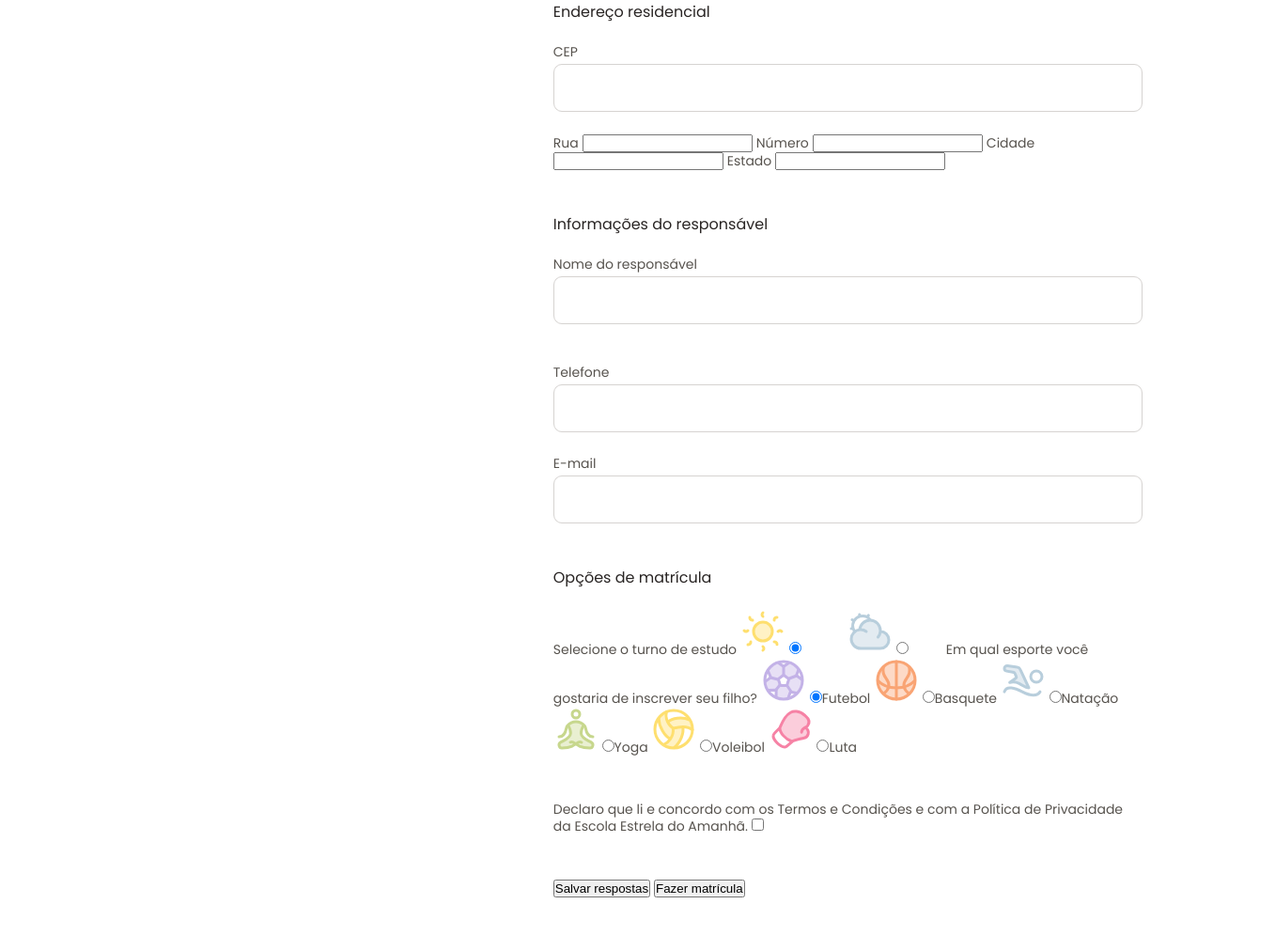
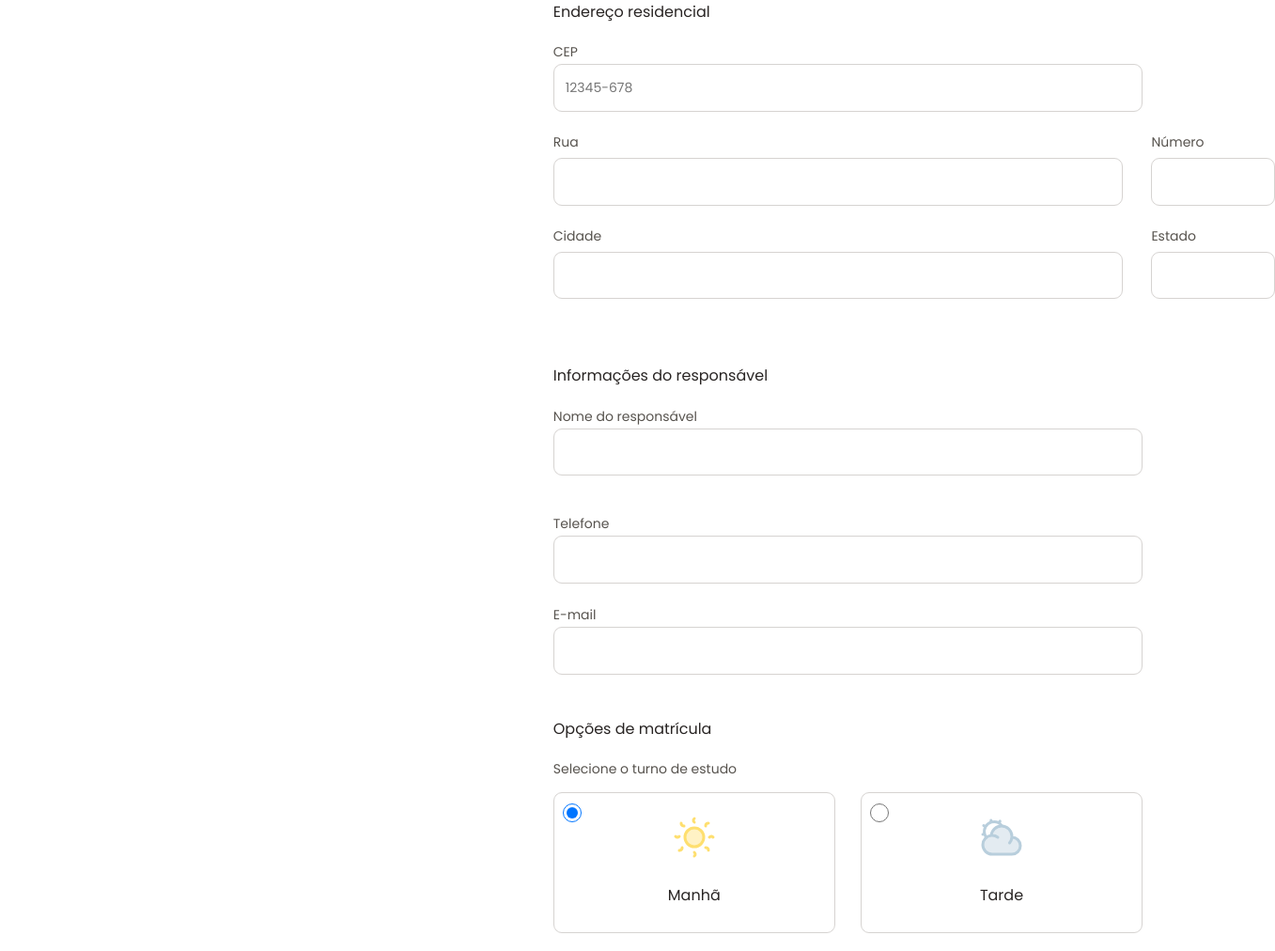
Before and after one commit to barbaragspires/projeto-rockeseat-formulario, a plain HTML site: page image/index.html in a window 1280 px wide. Shown: the part 930-1942 px from the top of the page at 94% size, 1357 px wide, since content can reach past the window. Drawn offline with nearby package versions, Linux system fonts and the light colour scheme.

Commit message:
algumas alterações  no CSS
Estilizei as partes que estavam faltando do HTML.

```diff
--- a/image/index.css
+++ b/image/index.css
@@ -9,8 +9,6 @@
 	background-repeat: no-repeat;
 	background-attachment: fixed;
 	width:100%;
-
-
 
 }
 
@@ -49,7 +47,120 @@
 
 #input-birth-certificate{
 	opacity: 0;
-	padding: 42px;
+	padding: 65px 241px;
 	position: absolute;
 	cursor: pointer;
 }
+
+.grid-div{
+	display: grid;
+	grid-template-areas:
+	"label-street label-number"
+	"input-street input-number"
+	"label-city   label-state"
+	"input-city   input-state";
+}
+
+.label-street{
+	grid-column: 1/2;
+	grid-row: 1/2;
+}
+
+.input-street{
+	grid-row: 2/2 ;
+	grid-column: 1/1;
+	font: var(--heading5);
+	color:var(--text-secondary);
+	border: 1px solid var(--stroke-default);
+	border-radius: 9px;
+	margin-block: 4px 24px;
+	padding: 16px 12px;
+	width: 69ch;
+	margin-right: 30px;
+}
+
+.label-city{
+	grid-column: 1/2;
+	grid-row: 3/4
+}
+
+.input-city{
+	grid-column: 1/2;
+	grid-row: 4/5 ;
+	font: var(--heading5);
+	color:var(--text-secondary);
+	border: 1px solid var(--stroke-default);
+	border-radius: 9px;
+	margin-block: 4px 24px;
+	padding: 16px 12px;
+	width: 69ch;
+	margin-right: 30px;
+
+}
+
+.input-number,
+.input-state{
+	font: var(--heading5);
+	color:var(--text-secondary);
+	border: 1px solid var(--stroke-default);
+	border-radius: 9px;
+	margin-block: 4px 24px;
+	padding: 16px 12px;
+	width: 15ch;
+}
+
+.section-flex{
+	display: flex;
+	justify-content: space-between;
+	margin-block: 16px 24px;
+}
+
+
+.study-shift{
+	display: flex;
+	flex-direction: column;
+	border: 1px solid var(--stroke-default);
+	border-radius: 9px;
+	width: 300px;
+	height: 150px;
+	justify-content: center;
+	align-items: center;
+	margin-bottom: 16px
+
+}
+
+#study-shift{
+	position: relative;
+	border-bottom-color: var(--stroke-default);
+	width: 20px;
+	height: 20px;
+	right: 130px;
+	bottom: 60px;
+	cursor: pointer;
+
+}
+
+.flex-activies{
+	display: flex;
+	flex-wrap: wrap;
+	justify-content: space-between;
+	width: auto;
+	gap: 16px;
+	margin-top:16px;
+	& span{
+		display: flex;
+
+		justify-content: center;
+		align-items: center;
+		width: 240px;
+		height: 130px;
+		border: 1px solid var(--stroke-default);
+		border-radius: 9px;
+	}
+
+}
+
+.text-information a{
+	text-decoration: none;
+	color: var(--brand-dark);
+}
--- a/image/index.html
+++ b/image/index.html
@@ -40,7 +40,7 @@
 					<label for="name">Nome completo</label>
 					<input class="display-block" type="text" name="" id="name" required>
 					<label for="date-of-birth">Data de nascimento</label>
-					<input class="display-block" type="date" name="" id="date-of-birth" required>
+					<input class="display-block" placeholder="DD/MM/AAAA" type="date" name="" id="date-of-birth" required>
 					<label for="sex">Sexo</label>
 					<select class="display-block" name="" id="sex" required>
 						<option value="female">Feminino</option>
@@ -62,19 +62,17 @@
 					Endereço residencial
 				</h2>
 				<label for="adress-code">CEP</label>
-				<input class="display-block" type="number" name="" id="adress-code" required>
-
-				<label for="street">Rua</label>
-				<input type="text" name="" id="street">
-
-				<label for="number">Número</label>
-				<input type="number" name="" id="number" required>
-
-				<label for="city">Cidade</label>
-				<input type="text" name="" id="city" required>
-
-				<label for="state">Estado</label>
-				<input type="text" name="" id="state" required>
+				<input placeholder="12345-678" pattern="\d{5}-\d{3}" maxlength="9" minlength="9" class="display-block" type="text" name="" id="adress-code" required>
+				<div class="grid-div">
+					<label class="label-street" for="street">Rua</label>
+					<input class="input-street" type="text" name="" id="street">
+					<label class="label-number" for="number">Número</label>
+					<input class="input-number" type="text" maxlength="4" pattern="\d{1,4}" id="number" required>
+					<label class="label-city" for="city">Cidade</label>
+					<input class="input-city" type="text" name="" id="city" required>
+					<label class="label-state" for="state">Estado</label>
+					<input class="input-state" maxlength="2" minlength="2" type="text" name="" id="state" required>
+				</div>
 			</section>
 			<section class="section-margin">
 				<h2 class="heading-h2">
@@ -96,55 +94,66 @@
 					Opções de matrícula
 				</h2>
 				<label for="study-shift">Selecione o turno de estudo</label>
-				<span>
+				<div class="section-flex">
+					<span class="study-shift">
 						<img src="icons/sun-02.svg" alt="">
-					<input type="radio" value="1" name="option-shift" checked id="study-shift">Manhã
+						<input type="radio" value="1" name="option-shift" checked id="study-shift">
+						<p class="text-information">Manhã</p>
 					</span>
-				<span>
+					<span class="study-shift">
 						<img src="icons/sun-cloud-02.svg" alt="">
-					<input type="radio" value="2" name="option-shift" id="study-shift">Tarde
+						<input type="radio" value="2" name="option-shift" id="study-shift">
+						<p class="text-information">Tarde</p>
 					</span>
-
+				</div>
 			<label for="activities">Em qual esporte você gostaria de inscrever seu filho?</label>
+				<div class="flex-activies">
 					<span>
 						<label for="activities">
 							<img src="icons/football.svg" alt="">
-						<input type="radio" value="1" name="option-sports" checked id="activities">Futebol
+							<input type="radio" value="1" name="option-sports" checked id="activities">
+							<p class="text-information">Futebol</p>
 						</label>
 					</span>
 					<span>
 						<label for="basketball">
 							<img src="icons/basketball-02.svg" alt="">
-						<input type="radio" value="2" name="option-sports" id="basketball">Basquete
+							<input type="radio" value="2" name="option-sports" id="basketball">
+							<p class="text-information">Basquete</p>
 						</label>
 					</span>
 					<span>
 						<label for="swimming">
 							<img src="icons/swimming.svg" alt="">
-						<input type="radio" value="3" name="option-sports" id="swimming">Natação
+							<input type="radio" value="3" name="option-sports" id="swimming">
+							<p class="text-information">Natação</p>
 						</label>
 					</span>
 					<span>
 						<label for="yoga">
 							<img src="icons/yoga-02.svg" alt="">
-						<input type="radio" value="4" name="option-sports" id="yoga">Yoga
+							<input type="radio" value="4" name="option-sports" id="yoga">
+							<p class="text-information">Yoga</p>
 						</label>
 					</span>
 					<span>
 						<label for="volleyball">
 							<img src="icons/volleyball.svg" alt="">
-						<input type="radio" value="5" name="option-sports" id="volleyball">Voleibol
+							<input type="radio" value="5" name="option-sports" id="volleyball">
+							<p class="text-information">Voleibol</p>
 						</label>
 					</span>
 					<span>
 						<label for="boxing">
 							<img src="icons/boxing-glove-01.svg" alt="">
-						<input type="radio" value="6" name="option-sports" id="boxing">Luta
+							<input type="radio" value="6" name="option-sports" id="boxing">
+							<p class="text-information">Luta</p>
 						</label>
 					</span>
+				</div>
 			</section>
 			<section class="section-margin">
-				<label for="declaration-veracity">Declaro que li e concordo com os Termos e Condições e com a Política de Privacidade da Escola Estrela do Amanhã.</label>
+				<label class="text-information" for="declaration-veracity">Declaro que li e concordo com os <a href="#">Termos e Condições</a> e com a <a href="#">Política de Privacidade</a> da Escola Estrela do Amanhã.</label>
 				<input type="checkbox" name="" id="" required>
 			</section>
 			<section class="section-margin">
--- a/image/utilities.css
+++ b/image/utilities.css
@@ -21,6 +21,7 @@
 label, option{
 	font: var(--heading5);
 	color:var(--text-secondary);
+	margin-bottom: 4px;
 }
 
 .display-block{
@@ -33,3 +34,9 @@ label, option{
 	margin-block: 4px 24px;
 	padding: 16px 12px
 }
+
+.text-information{
+	font: var(--heading4);
+	color: var(--text-primary);
+	margin-block: 8px;
+}
```
Lines whose indentation alone changed are shown as unchanged.
